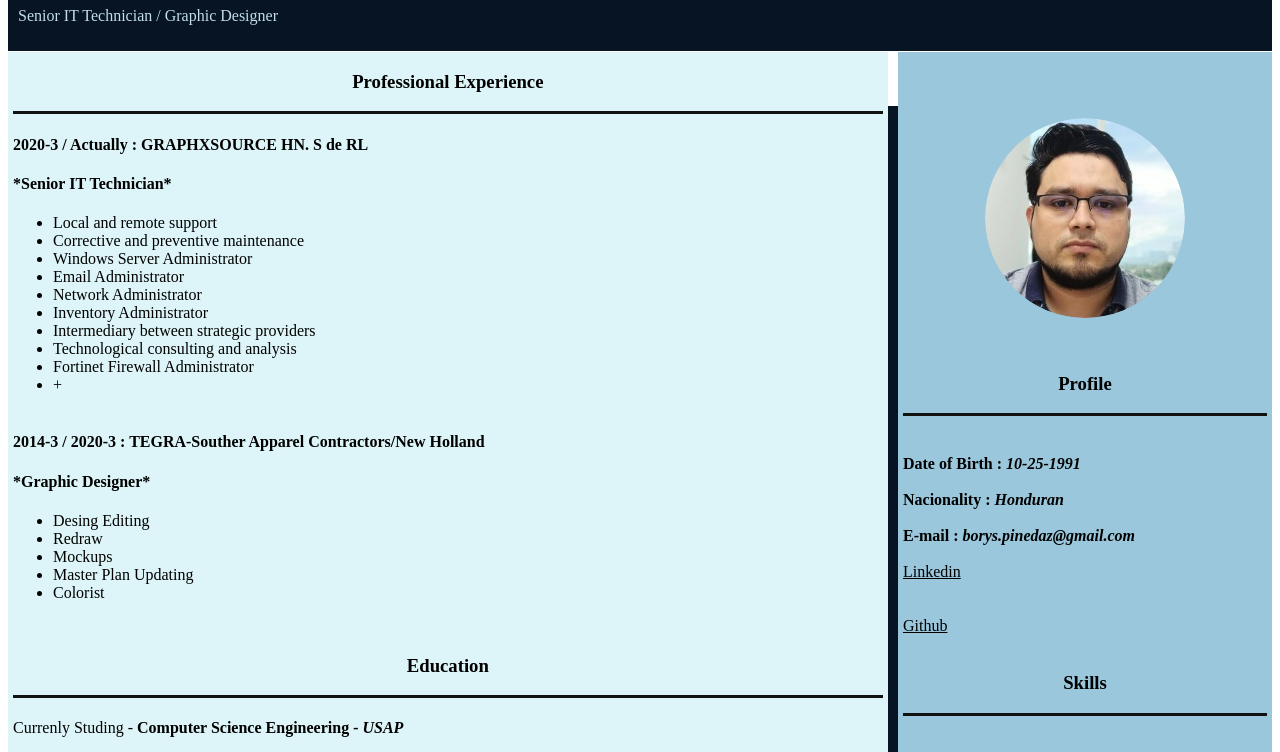
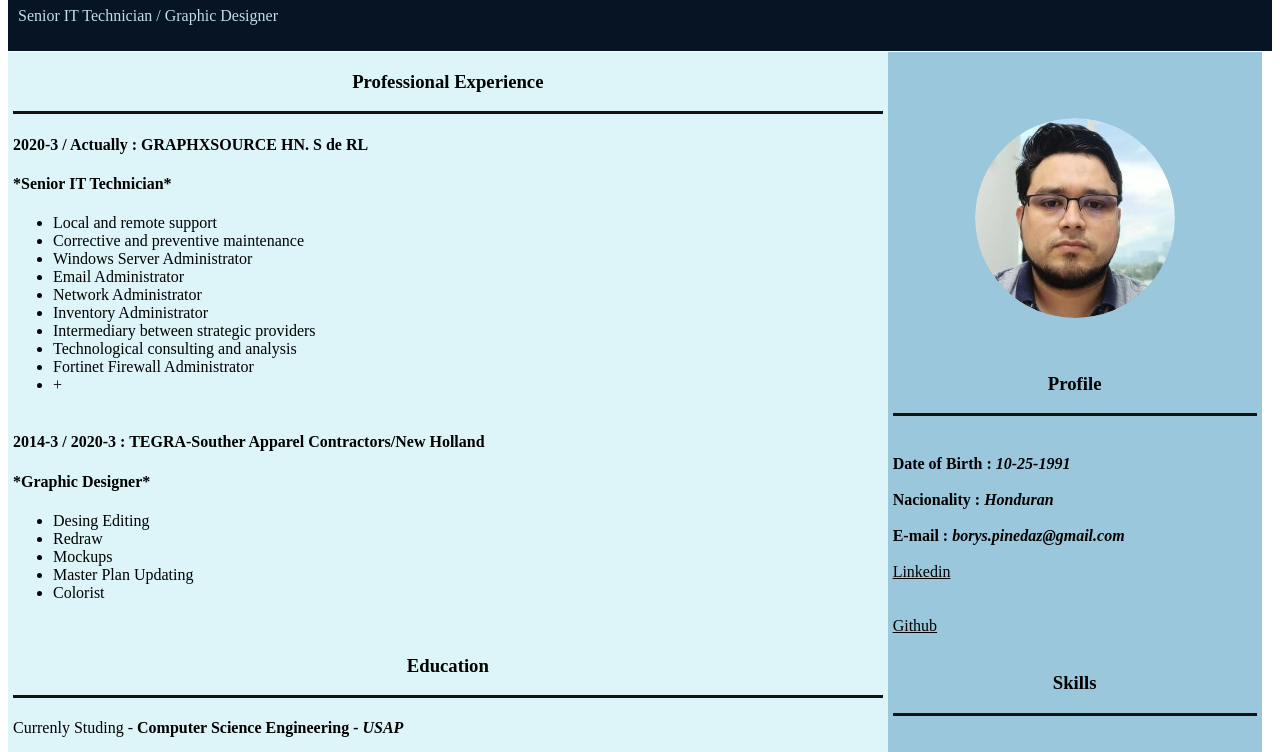
Before and after one commit to Bpinedaz/CV, a plain HTML site: page index.html in a window 1280 px wide. Shown: the part 91-843 px from the top of the page. Drawn offline with Linux system fonts and the light colour scheme.

Commit message:
Update style1.css
style

```diff
--- a/css/style1.css
+++ b/css/style1.css
@@ -11,12 +11,16 @@ footer{
     background-color: rgb(6, 20, 36);
     text-align:center;
     color: rgb(195, 221, 233);
+    width: 100%;
+    height: 50px;
 
 }
 
 .maincontainer{
     padding-top: 1px;
     width: 100%;
+    display: flex;
+    flex-wrap: wrap;
 
 }
 .circle{
```
